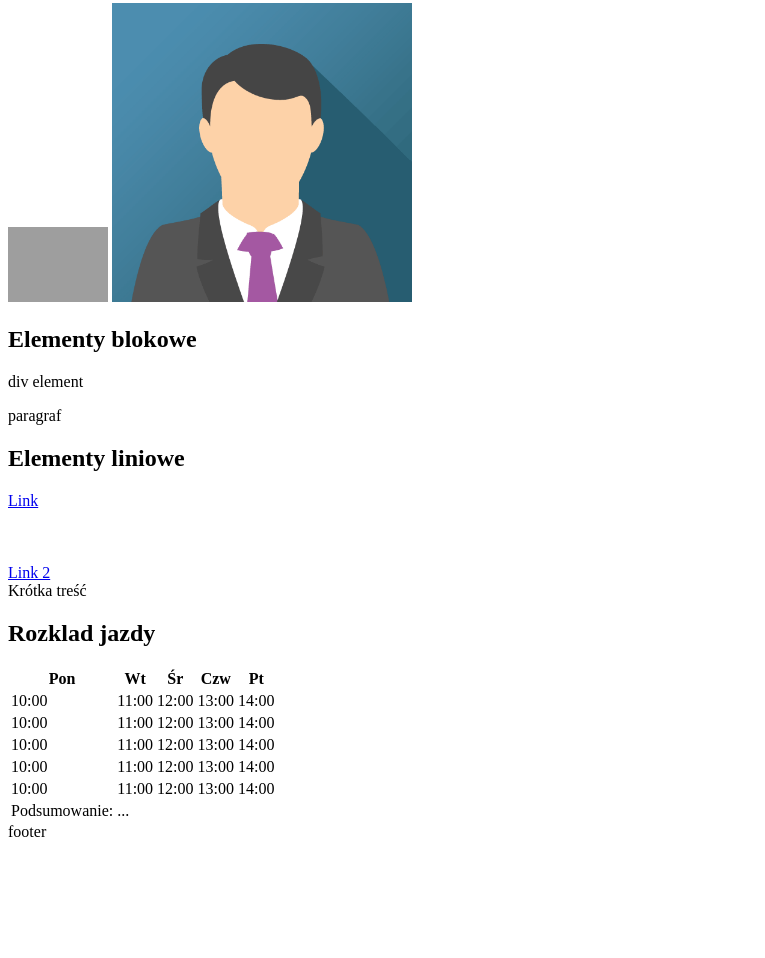
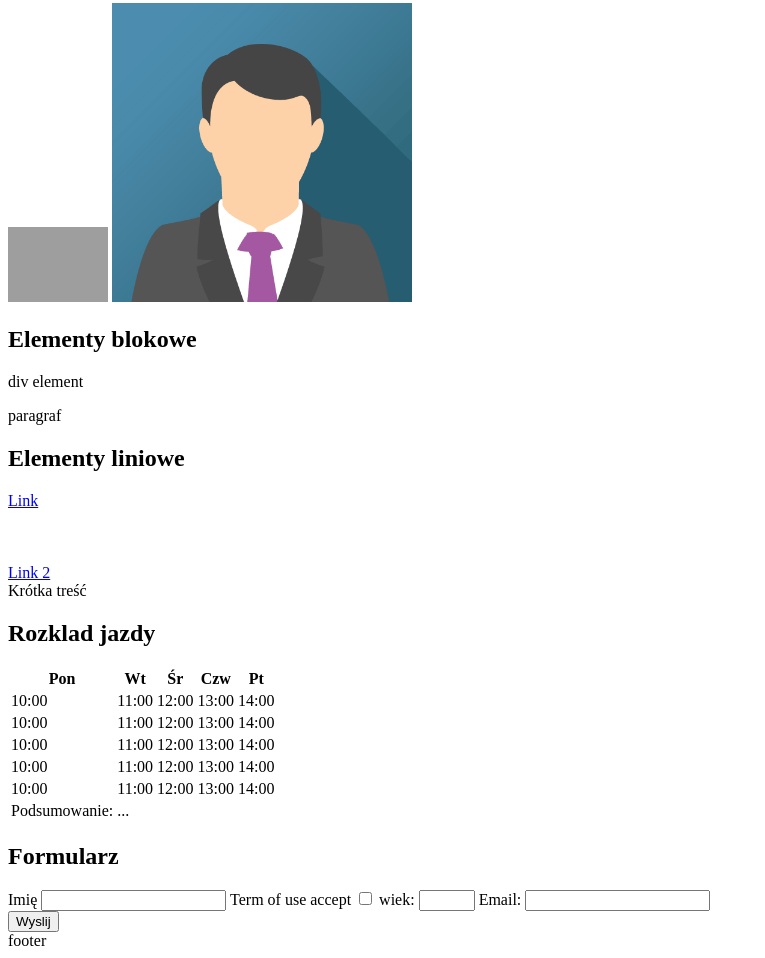
Before and after one commit to szu-szy/pypol78, a plain HTML site: page index.html in a window 1280 px wide. Shown: the part 455-1413 px from the top of the page, without its empty margins (0-765 px from the left). Before the commit the page ends 1304 px from the top, so only its background shows below. Drawn offline with Linux system fonts and the light colour scheme; grey boxes are pictures that could not be loaded.

Commit message:
form init

```diff
--- a/index.html
+++ b/index.html
@@ -114,6 +114,36 @@
         </tfoot>
       </table>
     </section>
+    <section>
+      <h2>Formularz</h2>
+      <form id="create-user-form">
+        <!-- sposób nr 1 -->
+        <!-- <div>
+          <label for="">Imię</label>
+          <input type="text">
+        </div> -->
+        <!-- sposób nr 2 -->
+        <label for="first-name">
+          Imię
+          <input id="first-name" type="text" required>
+        </label>
+        <label for="checkbox_agree">
+          Term of use accept
+          <input id="checkbox_agree" type="checkbox" required>
+        </label>
+        <label for="input_number">
+          wiek:
+          <input type="number" id="input_number" min="0" max="10" required>
+        </label>
+        <label for="email">
+          Email:
+          <input type="email" id="email" required>
+        </label>
+        <div>
+          <button type="submit">Wyslij</button>
+        </div>
+      </form>
+    </section>
   </main>
   <footer>
     footer
```
